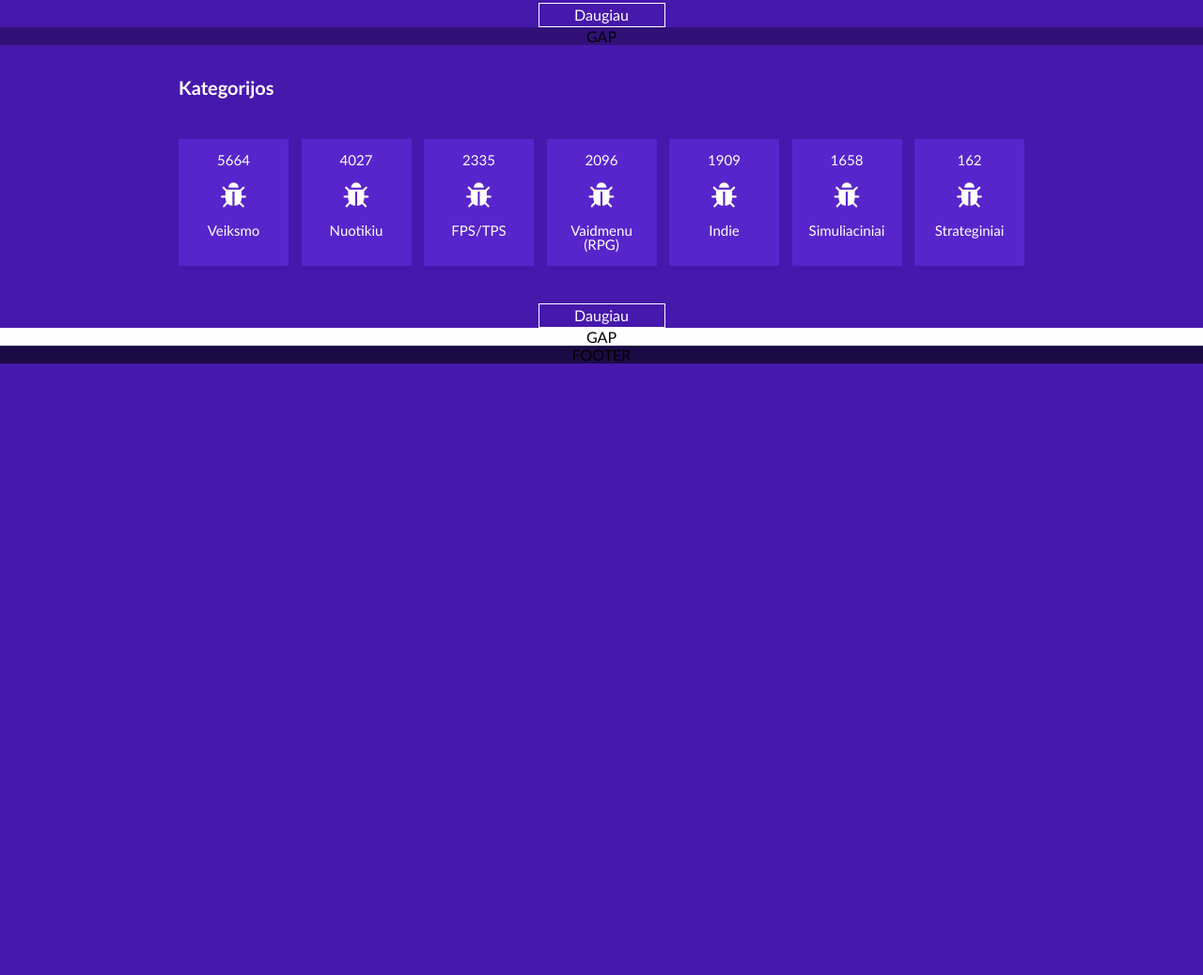
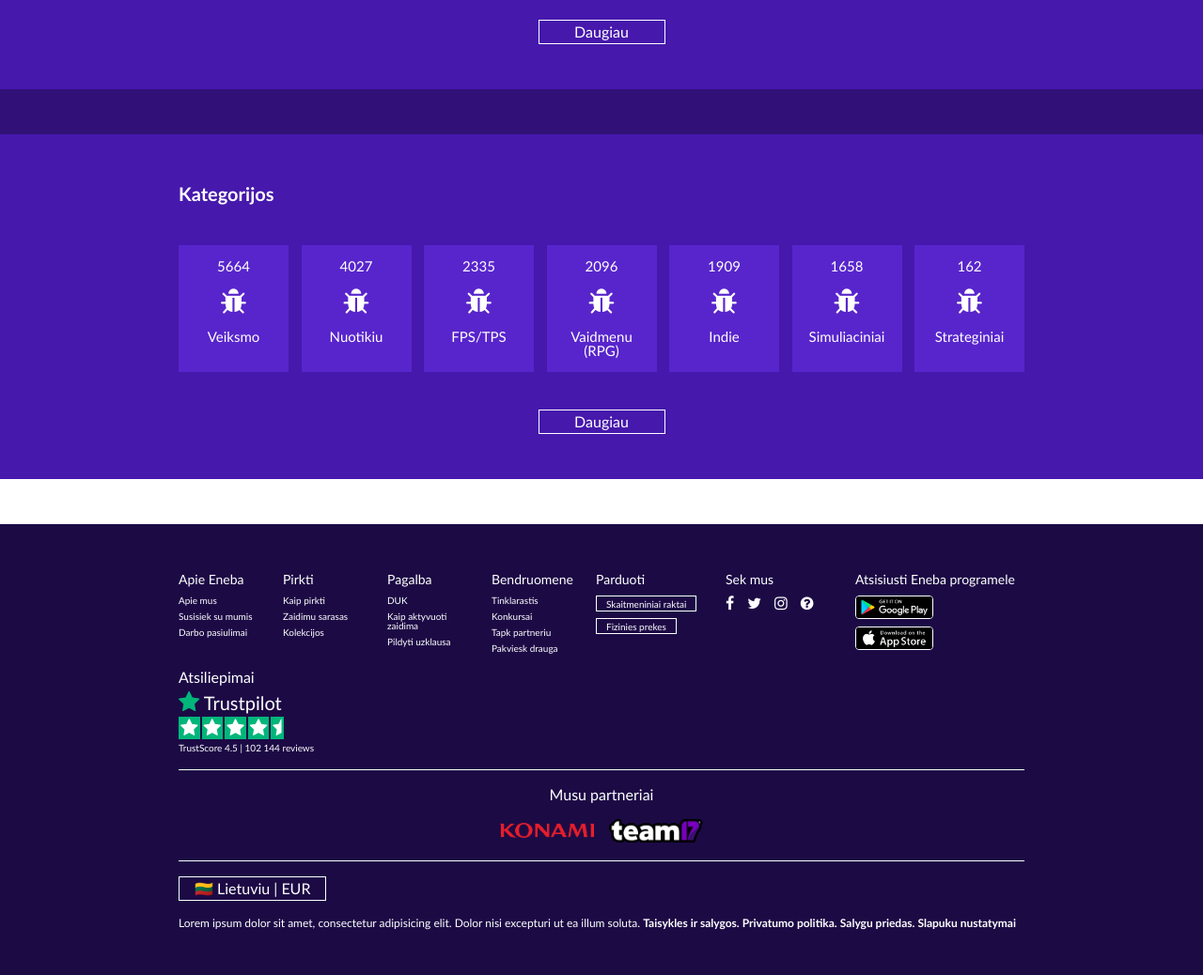
Before and after one commit to vitgri1/04-5-Eneba-like-2, a website: page index.html in a window 1280 px wide. Shown: the part 938-1976 px from the top of the page at 94% size. Before the commit the page ends 1325 px from the top, so only its background shows below. Drawn offline with Linux system fonts and the light colour scheme.

Commit message:
Footer #11 footer menu item #14

```diff
--- a/css/base/layout.css
+++ b/css/base/layout.css
@@ -5,9 +5,15 @@
     margin-left: calc(50% - 450px);
     /* for half screen develop only*/
     text-align: center;
+    padding: 3em 0;
 }
 
 .container.long{
     width: 100%;
     margin-left: 0;
+    padding: 0;
 }
+
+.gap {
+    height: 3em;
+}
--- a/css/pages/home.css
+++ b/css/pages/home.css
@@ -11,12 +11,13 @@
 
 /* Custom style below this comment line */
 
-header {
+header.container {
     display: flex;
     align-items: center;
     justify-content: space-around;
     color: #fff;
     user-select: none;
+    padding: 0;
 }
 
 .logo {
@@ -50,6 +51,7 @@ header {
     align-items: center;
     gap: 0.6em;
     font-size: 16px;
+    padding: 0;
 }
 
 .h-m-item {
@@ -74,7 +76,6 @@ header {
     display: flex;
     justify-content: space-between;
     align-items: center;
-    margin-top: 30px;
 }
 
 .board-top > h2 {
@@ -163,3 +164,136 @@ header {
 .cat-item > .fa {
     font-size: 2em;
 }
+
+footer {
+    display: flex;
+    flex-direction: column;
+    gap: 1em;
+    padding: 3em 0;
+}
+
+.footer-menu {
+    display: flex;
+    justify-content: space-between;
+}
+
+.f-m-item {
+    display: flex;
+    flex-direction: column;
+    align-items: baseline;
+    gap: 0.5em;
+    width: 11%;
+    color: #fff;
+    font-size: 14px;
+    text-align: left;
+    line-height: 1em;
+}
+
+.f-m-item > .label {
+    padding: 0.25em 0;
+}
+
+.f-m-item > a {
+    color: inherit;
+    line-height: 1em;
+    text-decoration: none;
+    font-size: 10px;
+}
+
+.f-m-item.btns {
+    width: 14%;
+}
+
+.socials {
+    display: flex;
+    gap: 1em;
+}
+
+.socials > a {
+    color: inherit;
+    text-decoration: none;
+    font-size: 16px;
+}
+
+.f-m-item:last-child {
+    width: 20%;
+}
+
+.f-m-item:last-child > a > img{
+    height: 25px;
+    border: 1px solid #fff;
+    border-radius: 4px;
+}
+
+.reviews {
+    display: flex;
+    flex-direction: column;
+    gap: 5px;
+    color: #fff;
+    text-align: left;
+}
+
+.trustpilot {
+    display: flex;
+    flex-direction: column;
+    font-size: 20px;
+    gap: 3px;
+}
+
+.trustpilot > .label > .fa-star {
+    color: #00B67A;
+    font-size: 1.2em;
+}
+
+.trustpilot > .rating {
+    display: flex;
+    gap: 2px;
+}
+
+.trustpilot > .rating > .fa{
+    background-color: #00B67A;
+    padding: 0.1em;
+}
+
+.trustpilot > p {
+    font-size: 10px;
+}
+
+.partners {
+    display: flex;
+    flex-direction: column;
+    gap: 1em;
+    padding: 1em;
+    border: 1px #fff;
+    border-style: solid none;
+}
+
+.partners > .items {
+    display: flex;
+    gap: 1em;
+    justify-content: center;
+}
+
+.partners > .items > a > img{
+    height: 25px;
+    width: 100px;
+    object-fit: contain;
+}
+
+.copyright {
+    text-align: left;
+    display: flex;
+    flex-direction: column;
+    gap: 1em;
+    align-items: baseline;
+}
+
+.copyright > p{
+    font-size: 12px;
+}
+
+.copyright > p > a{
+    color: inherit;
+    text-decoration: none;
+    font-weight: bold;
+}
--- a/index.html
+++ b/index.html
@@ -89,9 +89,7 @@
         </div>
         <a href="#" class="btn">Daugiau</a>
     </main>
-    <div class="container long bg-2nd">
-        GAP
-    </div>
+    <div class="container long bg-2nd gap"></div>
     <div class="container">
         <div class="board-top">
             <h2>Kategorijos</h2>
@@ -136,13 +134,95 @@
         </div>
         <a href="#" class="btn">Daugiau</a>
     </div>
-    <div class="container long bg-3rd">
-        GAP
-    </div>
+    <div class="container long bg-3rd gap"></div>
+    <!-- FOOTER HERE -->
     <div class="bg-4th">
         <footer class="container ">
-            FOOTER
+            <div class="footer-menu">
+                <div class="f-m-item">
+                    <div class="label">Apie Eneba</div>
+                    <a href="#">Apie mus</a>
+                    <a href="#">Susisiek su mumis</a>
+                    <a href="#">Darbo pasiulimai</a>
+                </div>
+                <div class="f-m-item">
+                    <div class="label">Pirkti</div>
+                    <a href="#">Kaip pirkti</a>
+                    <a href="#">Zaidimu sarasas</a>
+                    <a href="#">Kolekcijos</a>
+                </div>
+                <div class="f-m-item">
+                    <div class="label">Pagalba</div>
+                    <a href="#">DUK</a>
+                    <a href="#">Kaip aktyvuoti zaidima</a>
+                    <a href="#">Pildyti uzklausa</a>
+                </div>
+                <div class="f-m-item">
+                    <div class="label">Bendruomene</div>
+                    <a href="#">Tinklarastis</a>
+                    <a href="#">Konkursai</a>
+                    <a href="#">Tapk partneriu</a>
+                    <a href="#">Pakviesk drauga</a>
+                </div>
+                <div class="f-m-item btns">
+                    <div class="label">Parduoti</div>
+                    <a href="#" class="btn">Skaitmeniniai raktai</a>
+                    <a href="#" class="btn">Fizinies prekes</a>
+                </div>
+                <div class="f-m-item btns">
+                    <div class="label">Sek mus</div>
+                    <div class="socials">
+                        <a class="fa fa-facebook" href="#"></a>
+                        <a class="fa fa-twitter" href="#"></a>
+                        <a class="fa fa-instagram" href="#"></a>
+                        <a class="fa fa-question-circle" href="#"></a>
+                    </div>
+                </div>
+                <div class="f-m-item btns">
+                    <div class="label">Atsisiusti Eneba programele</div>
+                    <a href="#"><img src="./img/Gplay.png" alt="Gplay"></a>
+                    <a href="#"><img src="./img/Astore.png" alt="AStore"></a>
+                </div>
+            </div>
+            <div class="reviews">
+                <div class="label">
+                    Atsiliepimai
+                </div>
+                <div class="trustpilot">
+                    <div class="label"><i class="fa fa-star"></i> Trustpilot</div>
+                    <div class="rating">
+                        <i class="fa fa-star"></i>
+                        <i class="fa fa-star"></i>
+                        <i class="fa fa-star"></i>
+                        <i class="fa fa-star"></i>
+                        <i class="fa fa-star-half"></i>
+                    </div>
+                    <p>TrustScore 4.5 | 102 144 reviews</p>
+                </div>
+            </div>
+            <div class="partners">
+                <p>Musu partneriai</p>
+                <div class="items">
+                    <a href="#">
+                        <img src="./img/Konami.png" alt="konami">
+                    </a>
+                    <a href="#">
+                        <img src="./img/Team17.png" alt="team17">
+                    </a>
+                </div>
+            </div>
+            <div class="copyright">
+                <a href="#" class="btn">🇱🇹 Lietuviu | EUR
+                </a>
+                <p>Lorem ipsum dolor sit amet, consectetur adipisicing elit. Dolor nisi excepturi ut ea illum soluta.
+                    <a href="#">Taisykles ir salygos.</a>
+                    <a href="#">Privatumo politika.</a>
+                    <a href="#">Salygu priedas.</a>
+                    <a href="#">Slapuku nustatymai</a>
+                </p>
+            </div>
         </footer>
     </div>
+    <!-- HERE END -->
 </body>
 </html>
```
Also changed, not shown: img/Astore.png (added), img/Gplay.png (added), img/Konami.png (added), img/Team17.png (added).
